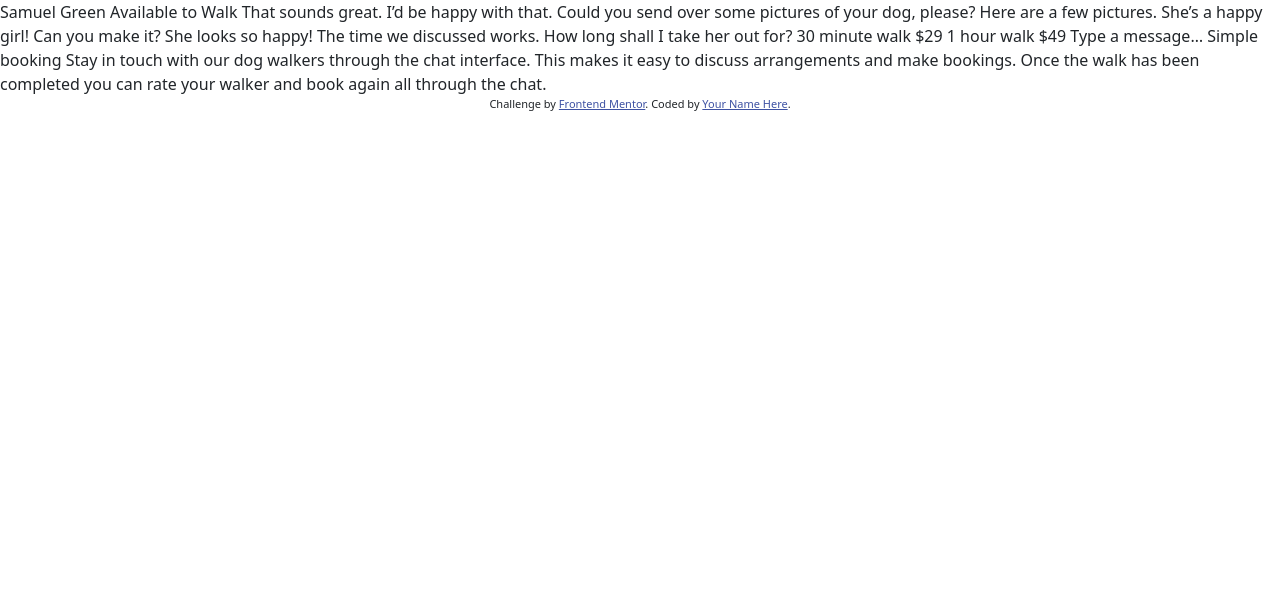
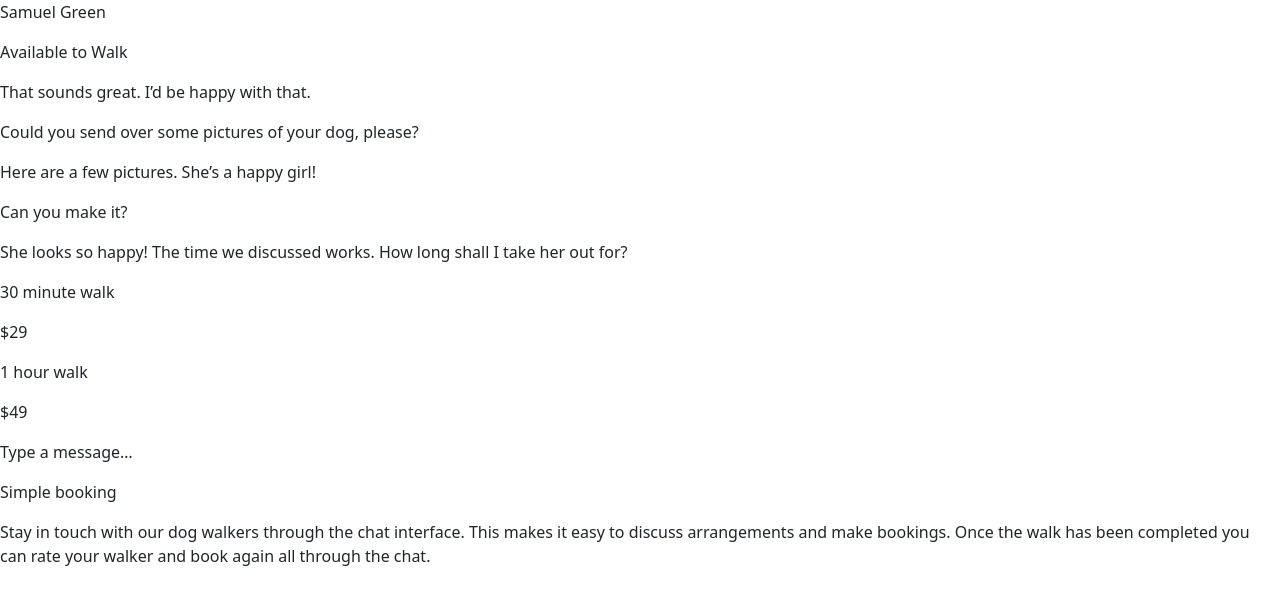
Before and after one commit to cfra8189/chat-app-css-illustration-master-, a plain HTML site: page index.html in a window 1280 px wide. Drawn offline with nearby package versions, Linux system fonts and the light colour scheme.

```diff
--- a/index.html
+++ b/index.html
@@ -16,36 +16,36 @@
 </head>
 <body>
 
-  Samuel Green
-  Available to Walk
+  <p>Samuel Green</p>
+ <p>Available to Walk</p>
 
-  That sounds great. I’d be happy with that.
+  <p>That sounds great. I’d be happy with that.</p>
 
-  Could you send over some pictures of your dog, please?
+  <p>Could you send over some pictures of your dog, please?</p>
 
-  Here are a few pictures. She’s a happy girl!
+  <p>Here are a few pictures. She’s a happy girl!</p>
 
-  Can you make it?
+  <p>Can you make it?</p>
 
-  She looks so happy! The time we discussed works. How long shall I take her out for?
+  <p>She looks so happy! The time we discussed works. How long shall I take her out for?</p>
 
-  30 minute walk
-  $29
+ <p>30 minute walk</p>
+  <p>$29</p>
 
-  1 hour walk
-  $49
+ <p>1 hour walk</p>
+  <p>$49</p>
 
-  Type a message…
+  <p>Type a message…</p>
 
-  Simple booking
+  <p>Simple booking</p>
 
-  Stay in touch with our dog walkers through the chat interface. This makes it easy to
+ <p>Stay in touch with our dog walkers through the chat interface. This makes it easy to
   discuss arrangements and make bookings. Once the walk has been completed you can rate
-  your walker and book again all through the chat.
+  your walker and book again all through the chat.</p>
 
-  <div class="attribution">
+  <!-- <div class="attribution">
     Challenge by <a href="https://www.frontendmentor.io?ref=challenge" target="_blank">Frontend Mentor</a>.
-    Coded by <a href="#">Your Name Here</a>.
-  </div>
+    Coded by <a href="#">Clarence Franklin</a>.
+  </div> -->
 </body>
 </html>
```
